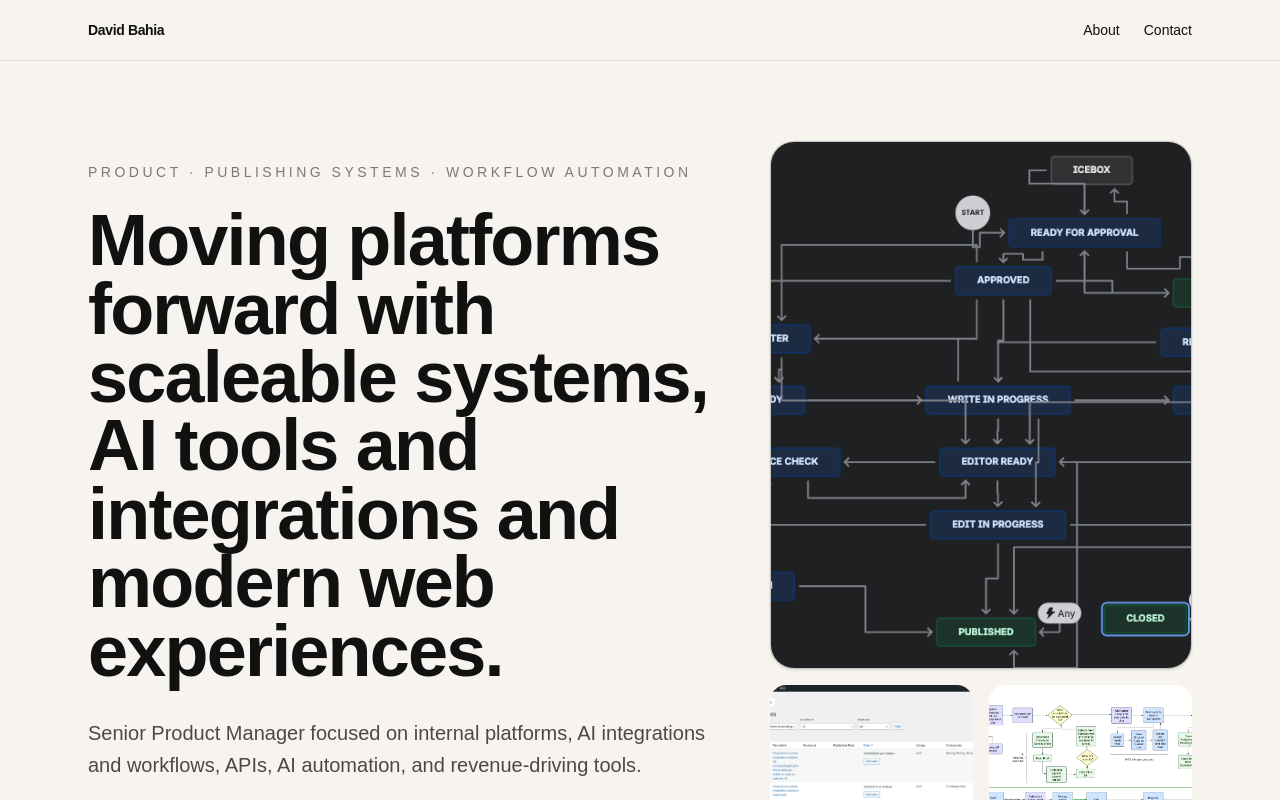
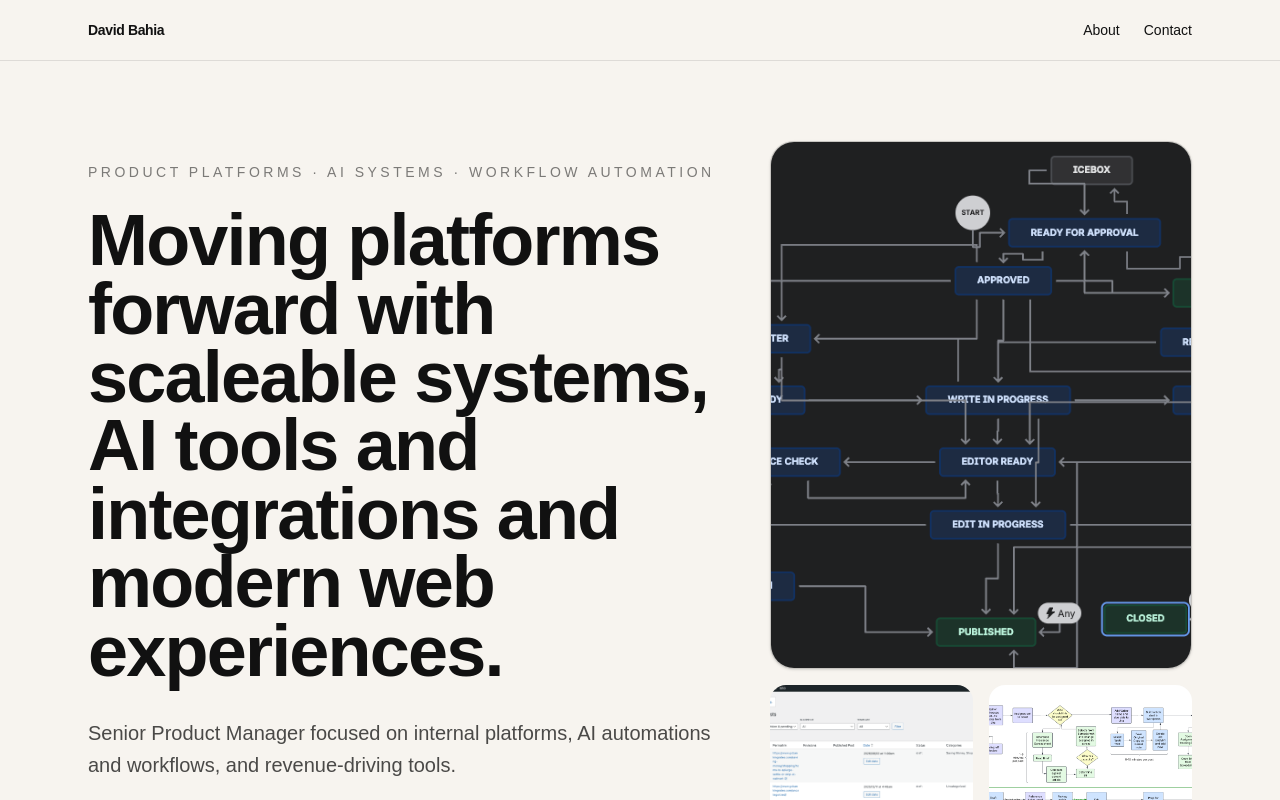
Before and after one commit to bahia-projects/david-portfolio, a Next.js app: page / in a window 1280 px wide. Shown: the top 800 px of the page. Built offline with nearby package versions, Linux system fonts and the light colour scheme.

Commit message:
meta fixes again

```diff
--- a/app/layout.tsx
+++ b/app/layout.tsx
@@ -13,7 +13,7 @@ const geistMono = Geist_Mono({
 });
 
 export const metadata: Metadata = {
-  title: "David Bahia - Product Manager",
+  title: "David Bahia - Product Led Innovation",
   description: "Vibe coded with wreckless abandon",
 };
 
--- a/app/page.tsx
+++ b/app/page.tsx
@@ -21,7 +21,7 @@ export default function Home() {
       <section className="mx-auto grid min-h-[80vh] max-w-6xl items-center gap-12 px-6 py-20 md:grid-cols-[1.2fr_.8fr]">
         <div>
           <p className="mb-6 text-sm font-medium uppercase tracking-[0.25em] text-black/50">
-            Product · Publishing Systems · Workflow Automation
+            Product Platforms · AI Systems · Workflow Automation
           </p>
 
           <h1 className="max-w-4xl text-5xl font-semibold leading-[0.95] tracking-tight md:text-7xl">
@@ -29,8 +29,8 @@ export default function Home() {
           </h1>
 
           <p className="mt-8 max-w-2xl text-xl leading-8 text-black/70">
-            Senior Product Manager focused on internal platforms, AI integrations and workflows,
-            APIs, AI automation, and revenue-driving tools.
+            Senior Product Manager focused on internal platforms, AI automations and workflows,
+            and revenue-driving tools.
           </p>
 
           <div className="mt-10 flex flex-wrap gap-4">
```
